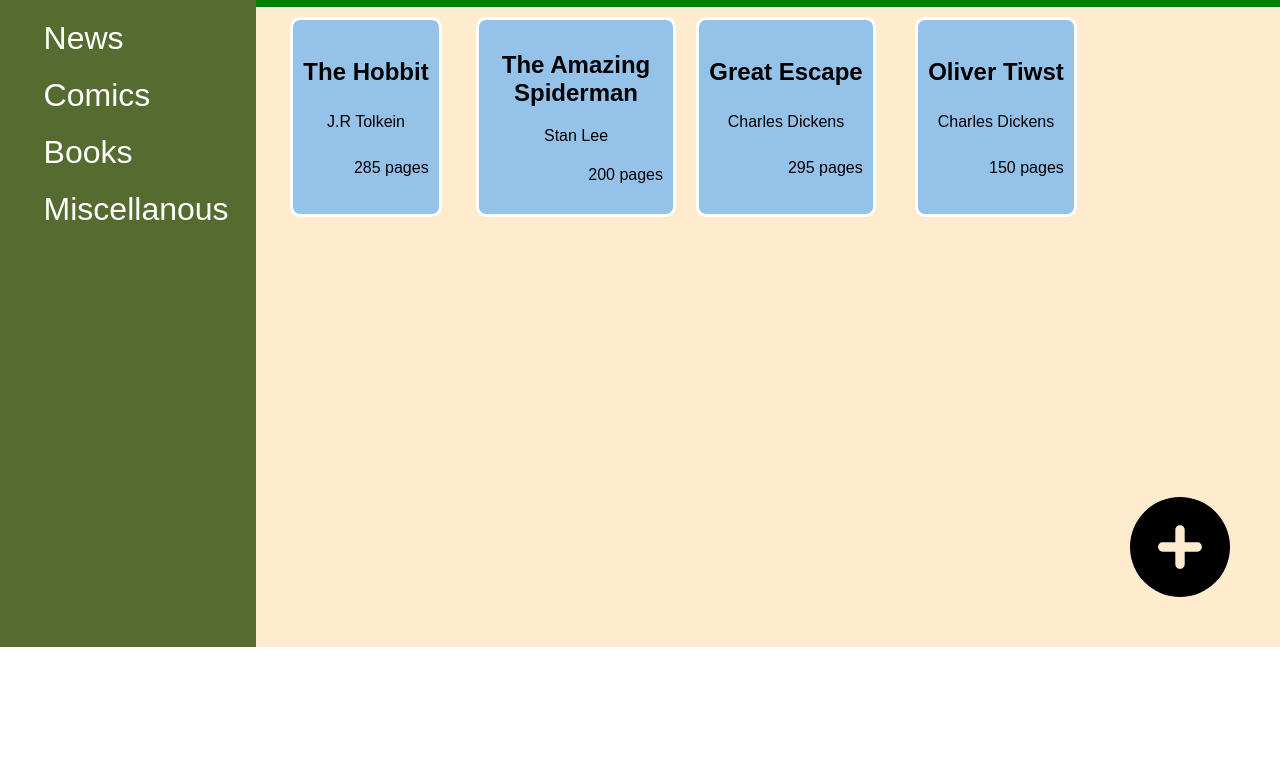
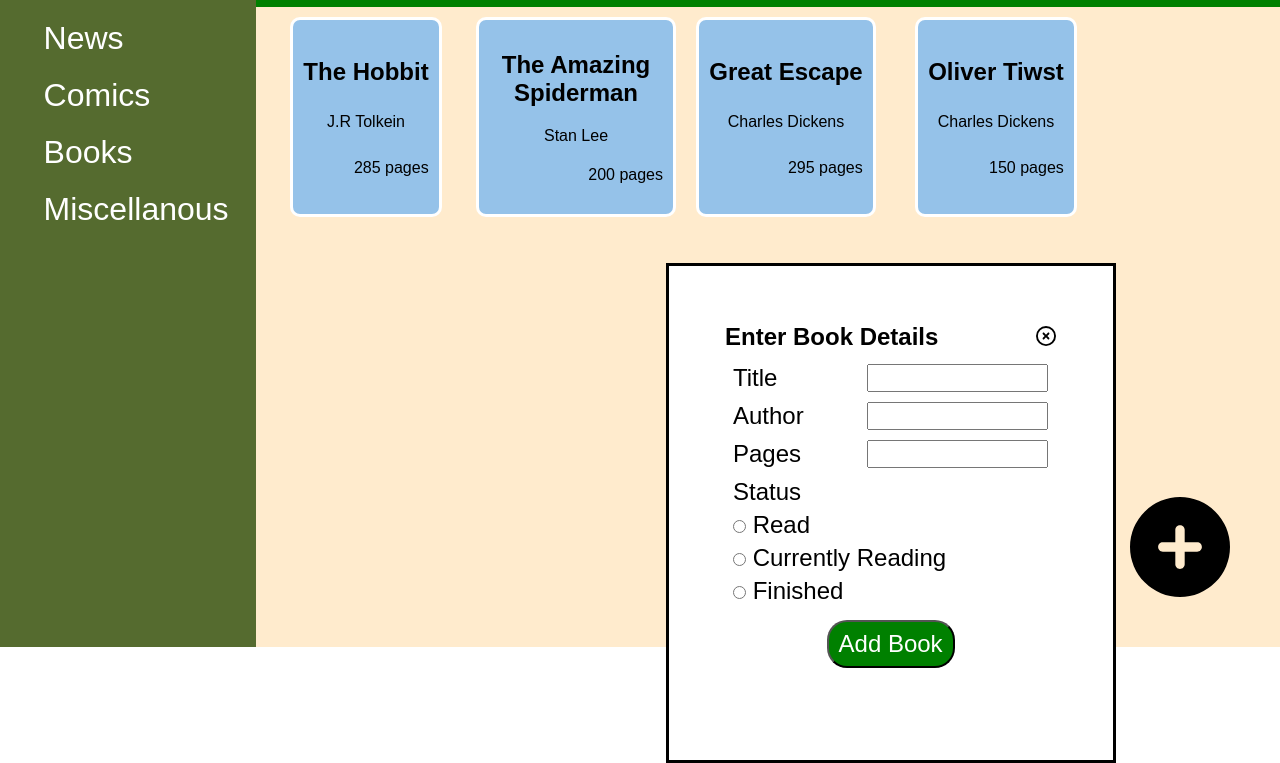
Before and after one commit to Ene-420/Library, a plain HTML site: page index.html in a window 1280 px wide. Shown: the part 153-916 px from the top of the page. Before the commit the page ends 800 px from the top, so only its background shows below. Drawn offline with Linux system fonts and the light colour scheme.

Commit message:
allow retrieval of form details

```diff
--- a/index.html
+++ b/index.html
@@ -38,13 +38,13 @@
         <div class="body">
             <img class="add_icon" src="media/circle-plus-solid.svg" alt="add_book">
 
-            <dialog id="add_book">
-                <form action="">
+            <dialog id="add_dialog">
+                <form id="book_form" action="">
                     <div class="dialog-head">
                         <h2>Enter Book Details</h2>
                         <button><img src="media/circle-xmark-regular.svg" alt="close_icon"></button>
                     </div>
-                    <div  class="dialog-head">
+                    <div  class="dialog-body">
                         <div class="form-row">
                             <label for="title">Title</label>
                             <input id="title" type="text">
@@ -61,20 +61,24 @@
                         </div>
 
 
-                        <div class="form-row">
+                        <div class="radio-area">
                             <p>Status</p>
-
+                            <div>
                                 <input type="radio" id="read" name="status" value="read">
                                 <label for="read">Read</label>
-
+                            </div>
+                            <div>
                                 <input type="radio" id="currently-reading" name="status" value="currently-reading">
                                 <label for="currently-reading">Currently Reading</label>
+                            </div>
 
+                            <div>
                                 <input type="radio" id="finished" name="status" value="finished">
                                 <label for="finished">Finished</label>
                             </div>
+                        </div>
 
-                        <input type="submit" value="Add Book">
+                        <input class="add-submit" type="submit" value="Add Book">
 
                     </div>
                 </form>
--- a/script.js
+++ b/script.js
@@ -6,14 +6,14 @@
 
     function info(){
       if(status === 'Currently Reading'){
-        return`${this.title} by ${this.author}, ${pages} pages is currently being read`;
+        return`${this.title} by ${this.author}, ${this.pages} pages is currently being read`;
       }
       else if(status ==='Finished'){
-        return`${this.title} by ${this.author}, ${pages} pages has been completed`;
+        return`${this.title} by ${this.author}, ${this.pages} pages has been completed`;
       }
 
       else{
-        return`${this.title} by ${this.author}, ${pages} pages has not been read`;
+        return`${this.title} by ${this.author}, ${this.pages} pages has not been read`;
       }
     }
   }
@@ -31,6 +31,21 @@
   libraryContent.push(book4);
 
 const contentBody = document.querySelector('.body');
+const dialog = document.getElementById('add_dialog');
+const addButton = document.querySelector('.add_icon');
+const formDetails = document.getElementById('book_form');
+const pageCount = document.getElementById('pages');
+const bookTitle = document.getElementById('title');
+const authorName = document.getElementById('author');
+
+
+
+addButton.addEventListener('click', ()=>{
+  dialog.showModal();
+});
+
+
+formDetails.addEventListener('submit', getBookDetails);
 
 for(let x =0; x< libraryContent.length; x++){
     let cardDiv = document.createElement('div');
@@ -53,3 +68,20 @@
 
     contentBody.appendChild(cardDiv);
 }
+
+function getBookDetails(event){
+  const checkedValue = document.querySelector("input[type='radio'][name='status']:checked");
+
+  if(pageCount.value && authorName.value && bookTitle.value && checkedValue.value){
+    let createBook = new Book(bookTitle.value,authorName.value,pageCount.value, checkedValue.value);
+    console.log(createBook.info);
+    event.preventDefault();
+  }
+
+  else{
+    console.log('Invalid Details Entered');
+    console.log(checkedValue.value);
+    event.preventDefault();
+  }
+
+}
--- a/style.css
+++ b/style.css
@@ -3,6 +3,7 @@
     margin: 0;
     padding: 0;
     list-style: none;
+
     font-family: Arial, Helvetica, sans-serif;
 }
 
@@ -102,3 +103,63 @@
     display: flex;
     margin-left: auto;
 }
+
+#add_dialog{
+    position: absolute;
+    top: 40%;
+    left: 40%;
+    width: 450px;
+    height: 500px;
+    display: flex;
+    justify-content: center;
+    align-items: center;
+
+}
+form{
+    width: 80%;
+    height: 80%;
+}
+.dialog-head > button{
+    background: none;
+    border: none;
+    width: 20px;
+}
+
+.dialog-head{
+    display: flex;
+    justify-content: space-between;
+    padding: 8px 12px;
+}
+
+.dialog-body{
+    display: flex;
+    flex-direction: column;
+    align-content: space-between;
+    /* align-items: center; */
+}
+.form-row, .radio-area{
+    display: flex;
+    margin:0 15px;
+    gap: 5px;
+    padding: 5px;
+    justify-content: space-between;
+}
+
+.form-row label, .radio-area, .add-submit{
+    font-size:1.5rem ;
+}
+
+.radio-area{
+    display: flex;
+    flex-direction: column;
+}
+
+.add-submit{
+    padding: 8px 10px;
+    width: fit-content;
+    display: flex;
+    margin: 10px auto;
+    border-radius: 20px;
+    background-color: green;
+    color: white;
+}
```
Lines whose indentation alone changed are shown as unchanged.
